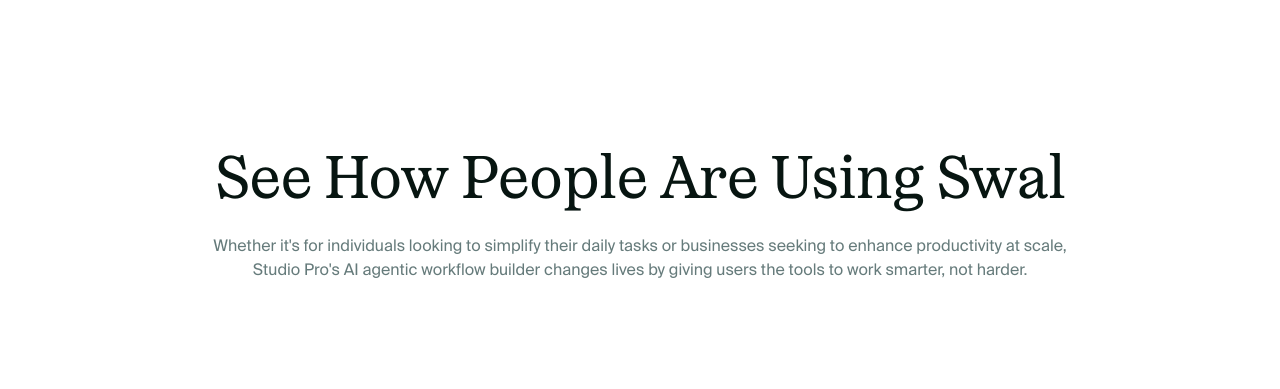
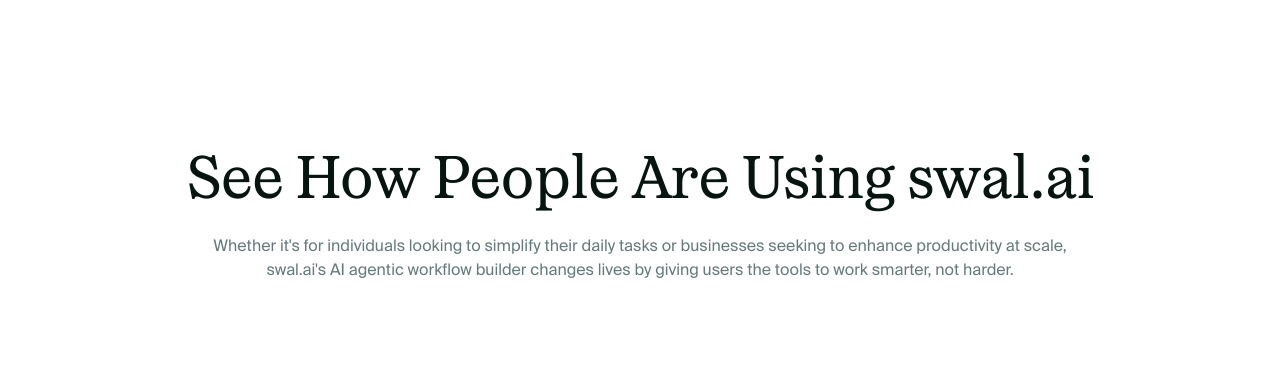
Before and after one commit to swal-ai/swal-ai.github.io, a plain HTML site: page dev-use-cases/index.html in a window 1280 px wide. Shown: the part 3120-3509 px from the top of the page. Drawn offline with nearby package versions, Linux system fonts and the light colour scheme; a script that the page names is missing.

Commit message:
swal.ai로 변경

```diff
--- a/dev-use-cases/index.html
+++ b/dev-use-cases/index.html
@@ -4,7 +4,7 @@
 <head>
     <meta charset="UTF-8" />
     <meta name="viewport" content="width=device-width, initial-scale=1.0" />
-    <title>Swal</title>
+    <title>swal.ai</title>
     <link rel="stylesheet" href="/styles/global.css" />
     <link rel="stylesheet" href="/styles/output.css" />
     <script src="https://code.jquery.com/jquery-3.7.1.min.js"></script>
@@ -35,7 +35,7 @@
             class="flex justify-between items-center max-w-[1440px] mx-auto h-[70px] px-[24px] text-[14px] font-suisse-medium">
             <div class="flex gap-[60px] uppercase items-center tracking-[1.4px]">
                 <a href="/">
-                    <img src="/img/logo.png" alt="Swal"
+                    <img src="/img/logo.png" alt="swal.ai"
                         class="min-w-[95px] max-w-[95px] h-auto block" id="logoImg" />
                 </a>
                 <a href="/" class="nav-link">Home</a>
@@ -67,22 +67,22 @@
             id="section2">
             <h2 class="text-[#071511] text-center font-oceanic-book text-[60px] leading-[76px] tracking-[-0.6px] primary"
                 style="z-index: 9;">
-                The Future of Work,<br />Meet Swal</h2>
+                The Future of Work,<br />Meet swal.ai</h2>
             <p class="text-[#071511] text-center font-suisse-medium text-[18px] leading-[27px] opacity-40 pt-[24px] secondary"
                 style="z-index: 9;">
-                In a world where time is the most valuable resource,<br />Studio Pro ensures that every minute counts.
+                In a world where time is the most valuable resource,<br />swal.ai ensures that every minute counts.
             </p>
             <div class="w-full relative flex justify-center items-center pt-[240px]">
-                <img src="/img/eco/1.png" alt="Swal" class="w-[42px] h-auto absolute rounded-[6.8px] z-[1]">
-                <img src="/img/eco/2.png" alt="Swal"
+                <img src="/img/eco/1.png" alt="swal.ai" class="w-[42px] h-auto absolute rounded-[6.8px] z-[1]">
+                <img src="/img/eco/2.png" alt="swal.ai"
                     class="w-[36px] h-auto absolute ml-[40px] mt-[-40px] rounded-[2px] z-[5]">
-                <img src="/img/eco/3.png" alt="Swal"
+                <img src="/img/eco/3.png" alt="swal.ai"
                     class="w-[28px] h-auto absolute ml-[-40px] mt-[60px] rounded-[1.63px] z-[0]">
-                <img src="/img/eco/4.png" alt="Swal"
+                <img src="/img/eco/4.png" alt="swal.ai"
                     class="w-[38px] h-auto absolute ml-[60px] mt-[36px] rounded-[2.2px] z-[3]">
-                <img src="/img/eco/5.png" alt="Swal"
+                <img src="/img/eco/5.png" alt="swal.ai"
                     class="w-[34px] h-auto absolute ml-[30px] mt-[20px] rounded-[2px] z-[5]">
-                <img src="/img/eco/6.png" alt="Swal"
+                <img src="/img/eco/6.png" alt="swal.ai"
                     class="w-[24px] h-auto absolute ml-[-40px] mt-[-70px] rounded-[1.4px] z-[4]">
             </div>
         </section>
@@ -90,12 +90,12 @@
         <section class="w-full flex flex-col items-center z-10 relative pt-[281px]" id="section3">
             <h2
                 class="text-[#071511] text-center font-oceanic-book text-[60px] leading-[76px] tracking-[-0.6px] primary">
-                See How People Are Using Swal</h2>
+                See How People Are Using swal.ai</h2>
 
             <p class="text-primary text-center font-suisse-regular text-[16px] opacity-60 pt-[20px] secondary">
                 Whether it's for individuals looking to simplify their daily tasks or businesses seeking to enhance
                 productivity at scale,<br />
-                Studio Pro's AI agentic workflow builder changes lives by giving users the tools to work smarter, not
+                swal.ai's AI agentic workflow builder changes lives by giving users the tools to work smarter, not
                 harder.
             </p>
             <div class="w-full mt-[128px]">
@@ -103,7 +103,7 @@
                     <div>
                         <div class="w-full flex flex-row gap-[20px]" id="scrollContainer1">
                             <div class="relative w-[50vw] min-w-[870px] max-w-[50vw] min-h-[500px]">
-                                <img src="/img/eco/card_1.png" alt="Swal" class="w-full h-auto rounded-[20px]">
+                                <img src="/img/eco/card_1.png" alt="swal.ai" class="w-full h-auto rounded-[20px]">
                                 <div class="absolute bottom-0 left-0 flex flex-col gap-[8px] px-[40px] py-[40px]">
                                     <p class="text-white font-suisse-regular text-[18px] leading-[27px] opacity-60">
                                         Kevin | Client Services</p>
@@ -128,14 +128,14 @@
                                     </p>
                                     <div class="flex flex-row min-w-[80px] w-1/3 justify-end">
                                         <div class="grid grid-cols-2 gap-[8px]">
-                                            <img src="/img/google.png" alt="Swal" class="w-[36px] h-[36px]">
-                                            <img src="/img/notion.png" alt="Swal" class="w-[36px] h-[36px]">
+                                            <img src="/img/google.png" alt="swal.ai" class="w-[36px] h-[36px]">
+                                            <img src="/img/notion.png" alt="swal.ai" class="w-[36px] h-[36px]">
                                         </div>
                                     </div>
                                 </div>
                             </div>
                             <div class="relative w-[50vw] min-w-[870px] max-w-[50vw] min-h-[500px]">
-                                <img src="/img/eco/card_2.png" alt="Swal" class="w-full h-auto rounded-[20px]">
+                                <img src="/img/eco/card_2.png" alt="swal.ai" class="w-full h-auto rounded-[20px]">
                                 <div class="absolute bottom-0 left-0 flex flex-col gap-[8px] px-[40px] py-[40px]">
                                     <p class="text-white font-suisse-regular text-[18px] leading-[27px] opacity-60">
                                         Kevin | Client Services</p>
@@ -160,15 +160,15 @@
                                     </p>
                                     <div class="flex flex-row min-w-[80px] w-1/3 justify-end">
                                         <div class="grid grid-cols-2 gap-[8px]">
-                                            <img src="/img/google.png" alt="Swal" class="w-[36px] h-[36px]">
-                                            <img src="/img/notion.png" alt="Swal" class="w-[36px] h-[36px]">
+                                            <img src="/img/google.png" alt="swal.ai" class="w-[36px] h-[36px]">
+                                            <img src="/img/notion.png" alt="swal.ai" class="w-[36px] h-[36px]">
                                         </div>
                                     </div>
                                 </div>
                             </div>
                             <!-- 반복 -->
                             <div class="relative w-[50vw] min-w-[870px] max-w-[50vw] min-h-[500px]">
-                                <img src="/img/eco/card_1.png" alt="Swal" class="w-full h-auto rounded-[20px]">
+                                <img src="/img/eco/card_1.png" alt="swal.ai" class="w-full h-auto rounded-[20px]">
                                 <div class="absolute bottom-0 left-0 flex flex-col gap-[8px] px-[40px] py-[40px]">
                                     <p class="text-white font-suisse-regular text-[18px] leading-[27px] opacity-60">
                                         Kevin | Client Services</p>
@@ -193,14 +193,14 @@
                                     </p>
                                     <div class="flex flex-row min-w-[80px] w-1/3 justify-end">
                                         <div class="grid grid-cols-2 gap-[8px]">
-                                            <img src="/img/google.png" alt="Swal" class="w-[36px] h-[36px]">
-                                            <img src="/img/notion.png" alt="Swal" class="w-[36px] h-[36px]">
+                                            <img src="/img/google.png" alt="swal.ai" class="w-[36px] h-[36px]">
+                                            <img src="/img/notion.png" alt="swal.ai" class="w-[36px] h-[36px]">
                                         </div>
                                     </div>
                                 </div>
                             </div>
                             <div class="relative w-[50vw] min-w-[870px] max-w-[50vw] min-h-[500px]">
-                                <img src="/img/eco/card_2.png" alt="Swal" class="w-full h-auto rounded-[20px]">
+                                <img src="/img/eco/card_2.png" alt="swal.ai" class="w-full h-auto rounded-[20px]">
                                 <div class="absolute bottom-0 left-0 flex flex-col gap-[8px] px-[40px] py-[40px]">
                                     <p class="text-white font-suisse-regular text-[18px] leading-[27px] opacity-60">
                                         Kevin | Client Services</p>
@@ -225,8 +225,8 @@
                                     </p>
                                     <div class="flex flex-row min-w-[80px] w-1/3 justify-end">
                                         <div class="grid grid-cols-2 gap-[8px]">
-                                            <img src="/img/google.png" alt="Swal" class="w-[36px] h-[36px]">
-                                            <img src="/img/notion.png" alt="Swal" class="w-[36px] h-[36px]">
+                                            <img src="/img/google.png" alt="swal.ai" class="w-[36px] h-[36px]">
+                                            <img src="/img/notion.png" alt="swal.ai" class="w-[36px] h-[36px]">
                                         </div>
                                     </div>
                                 </div>
@@ -248,20 +248,20 @@
                                     <div class="flex flex-row min-w-[80px] w-1/3 justify-end">
                                         <div class="grid grid-cols-2 gap-[8px]">
                                             <div></div>
-                                            <img src="/img/github.png" alt="Swal" class="w-[36px] h-[36px]">
+                                            <img src="/img/github.png" alt="swal.ai" class="w-[36px] h-[36px]">
                                         </div>
                                     </div>
                                 </div>
                             </div>
                             <div class="relative w-[50vw] min-w-[870px] max-w-[50vw] min-h-[500px]">
-                                <img src="/img/eco/card_3.png" alt="Swal" class="w-full h-auto rounded-[20px]">
+                                <img src="/img/eco/card_3.png" alt="swal.ai" class="w-full h-auto rounded-[20px]">
                                 <div class="absolute bottom-0 left-0 flex flex-col gap-[8px] px-[40px] py-[40px]">
                                     <p class="text-white font-suisse-regular text-[18px] leading-[27px] opacity-60">Sara
                                         | Marketer</p>
                                     <p
                                         class="text-white font-suisse-regular text-[28px] leading-normal tracking-[-0.28px] break-words">
                                         I don't need to browse all day to find a trendy outer.<br />
-                                        Swal does it for me!</p>
+                                        swal.ai does it for me!</p>
                                 </div>
                             </div>
 
@@ -281,14 +281,14 @@
                                     <div class="flex flex-row min-w-[80px] w-1/3 justify-end">
                                         <div class="grid grid-cols-2 gap-[8px]">
                                             <div></div>
-                                            <img src="/img/github.png" alt="Swal" class="w-[36px] h-[36px]">
+                                            <img src="/img/github.png" alt="swal.ai" class="w-[36px] h-[36px]">
                                         </div>
                                     </div>
                                 </div>
                             </div>
 
                             <div class="relative w-[50vw] min-w-[870px] max-w-[50vw] min-h-[500px]">
-                                <img src="/img/eco/card_4.png" alt="Swal" class="w-full h-auto rounded-[20px]">
+                                <img src="/img/eco/card_4.png" alt="swal.ai" class="w-full h-auto rounded-[20px]">
                                 <div class="absolute bottom-0 left-0 flex flex-col gap-[8px] px-[40px] py-[40px]">
                                     <p class="text-white font-suisse-regular text-[18px] leading-[27px] opacity-60">
                                         Kevin | Client Services</p>
@@ -316,20 +316,20 @@
                                 <div class="flex flex-row min-w-[80px] w-1/3 justify-end">
                                     <div class="grid grid-cols-2 gap-[8px]">
                                         <div></div>
-                                        <img src="/img/github.png" alt="Swal" class="w-[36px] h-[36px]">
+                                        <img src="/img/github.png" alt="swal.ai" class="w-[36px] h-[36px]">
                                     </div>
                                 </div>
                             </div>
                         </div>
                         <div class="relative w-[50vw] min-w-[870px] max-w-[50vw] min-h-[500px]">
-                            <img src="/img/eco/card_3.png" alt="Swal" class="w-full h-auto rounded-[20px]">
+                            <img src="/img/eco/card_3.png" alt="swal.ai" class="w-full h-auto rounded-[20px]">
                             <div class="absolute bottom-0 left-0 flex flex-col gap-[8px] px-[40px] py-[40px]">
                                 <p class="text-white font-suisse-regular text-[18px] leading-[27px] opacity-60">Sara
                                     | Marketer</p>
                                 <p
                                     class="text-white font-suisse-regular text-[28px] leading-normal tracking-[-0.28px] break-words">
                                     I don't need to browse all day to find a trendy outer.<br />
-                                    Swal does it for me!</p>
+                                    swal.ai does it for me!</p>
                             </div>
                         </div>
 
@@ -349,14 +349,14 @@
                                 <div class="flex flex-row min-w-[80px] w-1/3 justify-end">
                                     <div class="grid grid-cols-2 gap-[8px]">
                                         <div></div>
-                                        <img src="/img/github.png" alt="Swal" class="w-[36px] h-[36px]">
+                                        <img src="/img/github.png" alt="swal.ai" class="w-[36px] h-[36px]">
                                     </div>
                                 </div>
                             </div>
                         </div>
 
                         <div class="relative w-[50vw] min-w-[870px] max-w-[50vw] min-h-[500px]">
-                            <img src="/img/eco/card_4.png" alt="Swal" class="w-full h-auto rounded-[20px]">
+                            <img src="/img/eco/card_4.png" alt="swal.ai" class="w-full h-auto rounded-[20px]">
                             <div class="absolute bottom-0 left-0 flex flex-col gap-[8px] px-[40px] py-[40px]">
                                 <p class="text-white font-suisse-regular text-[18px] leading-[27px] opacity-60">
                                     Kevin | Client Services</p>
@@ -455,7 +455,7 @@
                     more efficient work environment<br />with your own personal AI agents now</p>
                 <a href="#"
                     class="text-[14px] mt-[30px] mb-[114px] px-[30px] py-[14px] bg-[#071414] text-white rounded-full flex items-center">Try
-                    Swal AI
+                    swal.ai AI
                     <svg xmlns="http://www.w3.org/2000/svg" width="21" height="20" viewBox="0 0 21 20" fill="none">
                         <mask id="mask0_2643_2924" style="mask-type:alpha" maskUnits="userSpaceOnUse" x="0" y="0"
                             width="21" height="20">
@@ -493,10 +493,10 @@
                 <div
                     class="flex flex-col justify-between gap-[24px] border-l border-[#273131] pl-[24px] pt-[92px] pb-[37px]">
                     <a href="/">
-                        <img src="/img/logo_w.png" alt="Swal" class="w-[95px] h-auto">
+                        <img src="/img/logo_w.png" alt="swal.ai" class="w-[95px] h-auto">
                     </a>
                     <p class="text-[#6D8786] text-[14px] leading-[27px] font-suisse-book">
-                        © 2024 Swal AI Studio
+                        © 2024 swal.ai
                     </p>
                 </div>
                 <div class="flex border-l border-[#273131] pl-[24px]"></div>
```
Also changed, not shown: dev-ecosystem/index.html (+12 -13 lines), index.html (+13 -14 lines).
